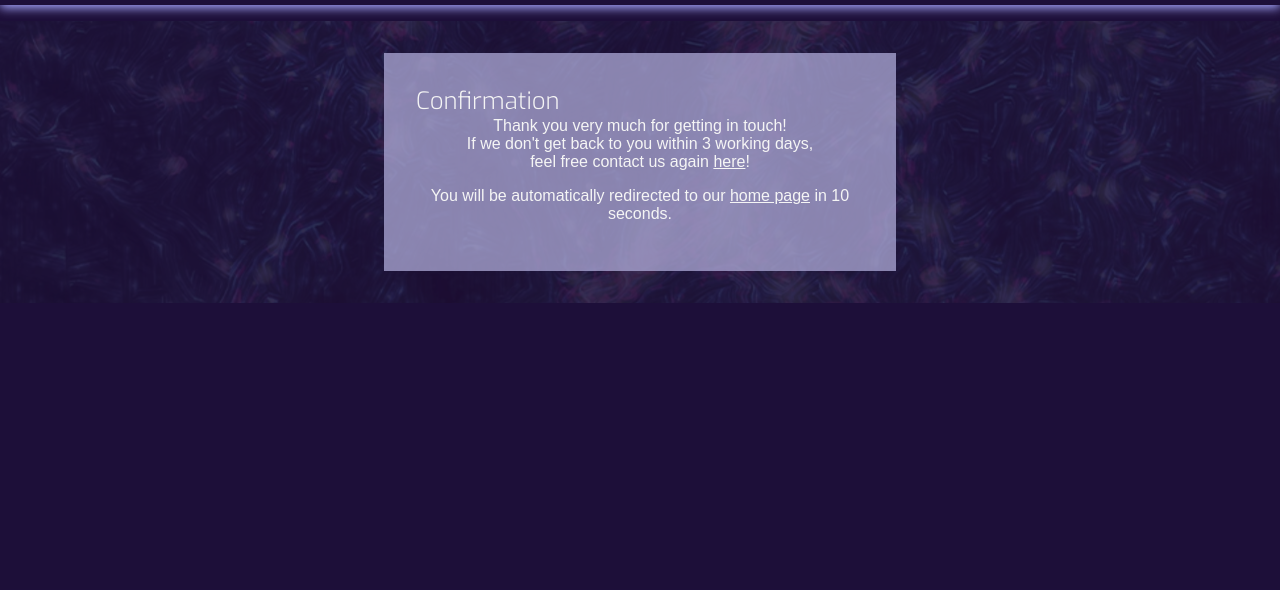
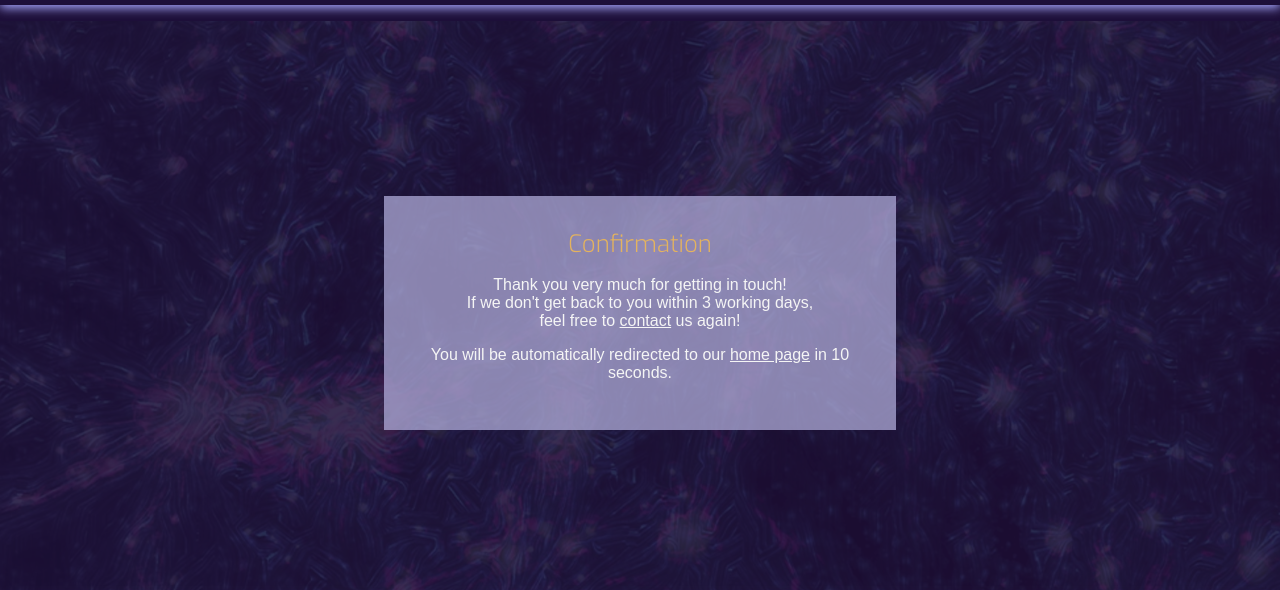
Before and after one commit to theresaabl/pp-seminars, a plain HTML site: page contact-confirmation.html in a window 1280 px wide. Shown: the part 147-737 px from the top of the page. Drawn offline with Linux system fonts and the light colour scheme; a web font is replaced by a local one.

Commit message:
Clear up styles for form confirmation pages

```diff
--- a/contact-confirmation.html
+++ b/contact-confirmation.html
@@ -30,14 +30,16 @@
         <a href="newsletter.html" id="newsletter-link"><i class="fa-regular fa-envelope" title="Sign up for our newsletter"></i></a>
     </header>
     <main>
-        <section id="contact-confirmation-section">
+        <section id="contact-confirmation-section" class="form-section">
             <div class="form-container">
                 <div class="form-style">
+                    <div class="form-headings">
+                        <h2>Confirmation</h2>
+                    </div>
                     <div>
-                        <h2 class="form-heading">Confirmation</h2>
                         <p>Thank you very much for getting in touch! <br>
                             If we don't get back to you within 3 working days,<br>
-                            feel free contact us again <a href="contact.html">here</a>!</p>
+                            feel free to <a href="contact.html">contact</a> us again!</p>
                         <p>
                             You will be automatically redirected to our <a href="index.html">home page</a> in 10 seconds.
                         </p>
```
Also changed, not shown: index.html (+1 -1 lines), newsletter-confirmation.html (+4 -2 lines), participate-confirmation.html (+5 -3 lines).
